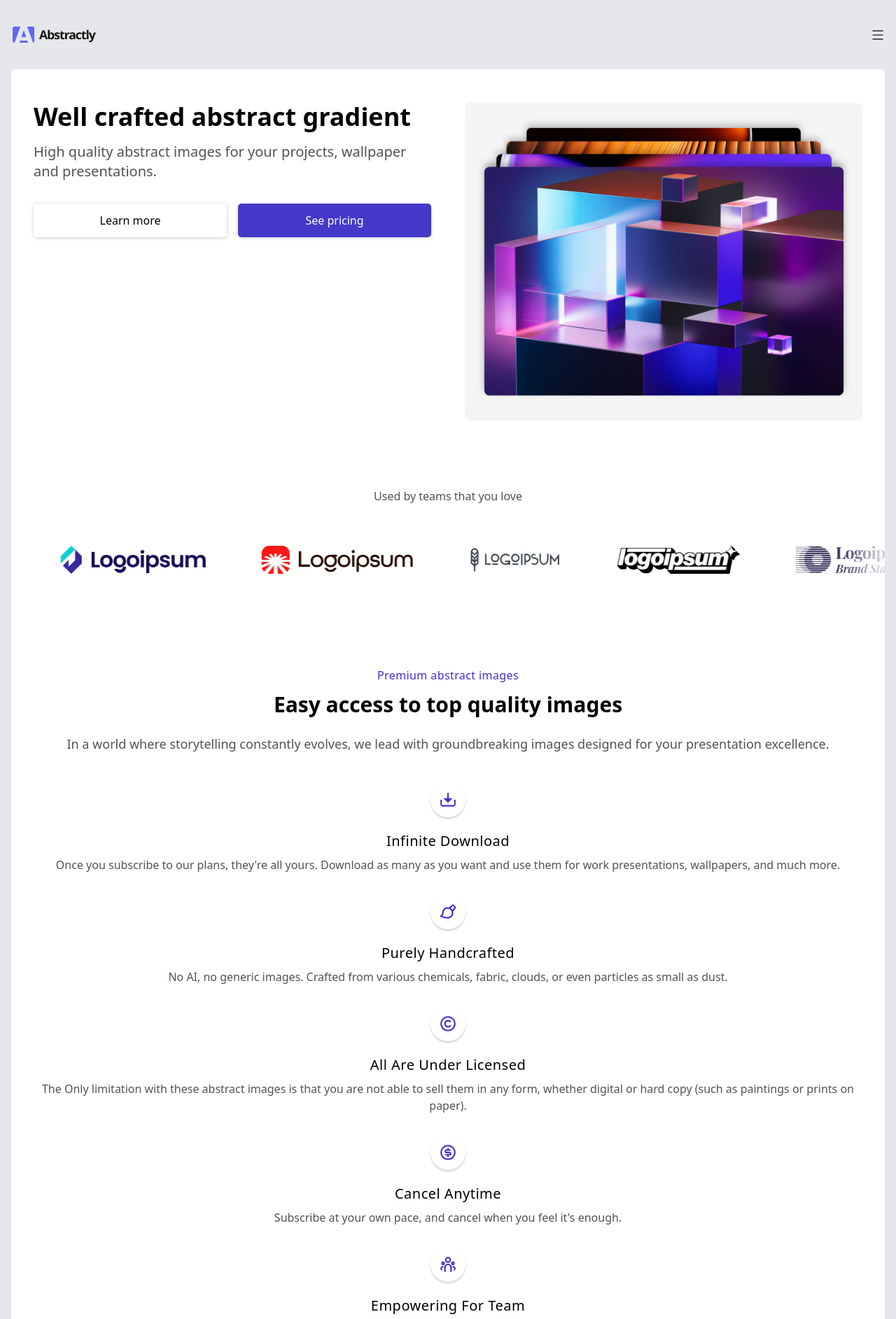
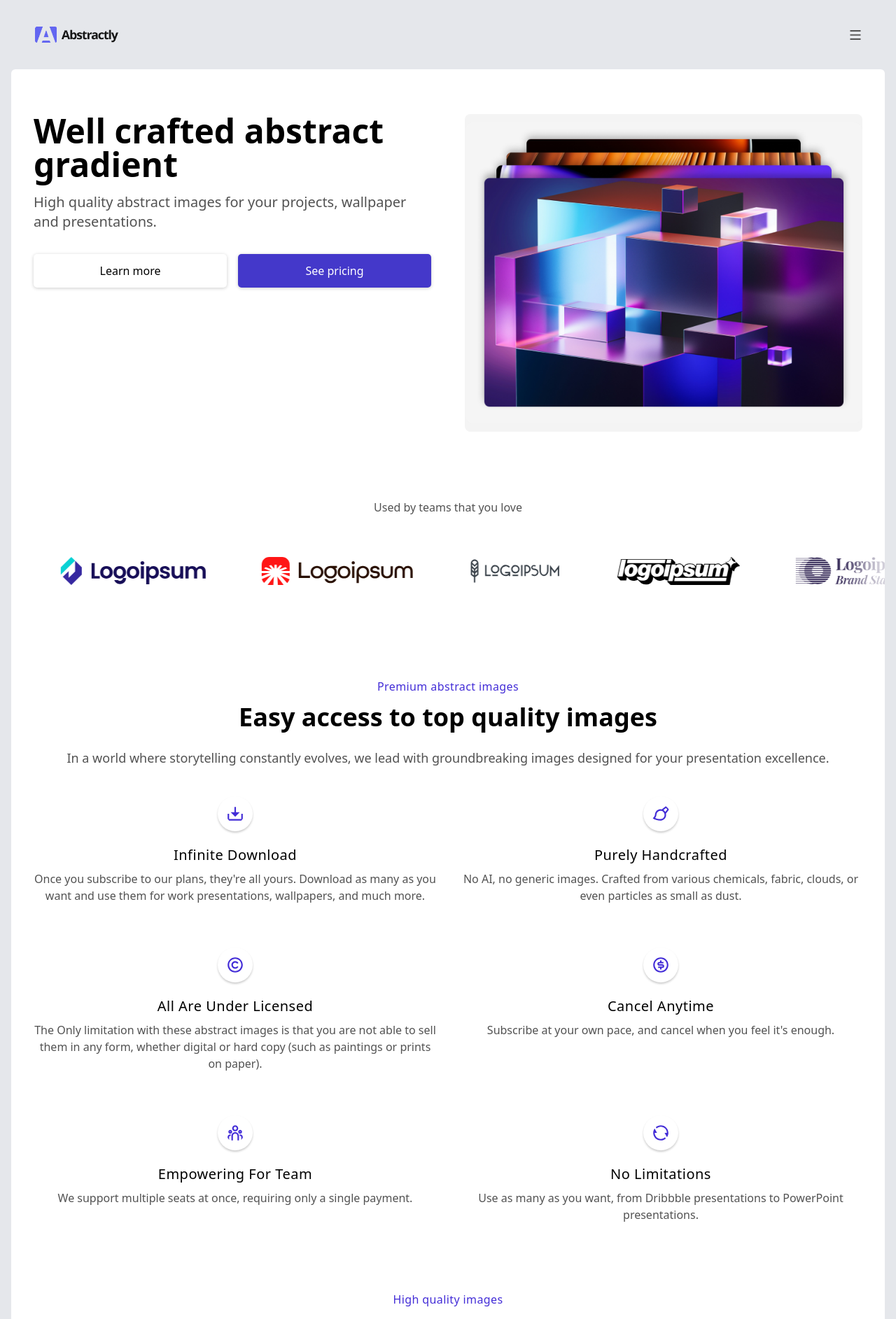
Before and after one commit to Ah-Ibrahim/Marketing-landing-page, a React (Vite) app: page / in a window 1280 px wide. Shown: the top 1885 px of the page at 70% size. Built offline with nearby package versions, Linux system fonts and the light colour scheme; a web font is replaced by a local one.

Commit message:
Added: responsive support for medium devices

```diff
--- a/src/components/ContactSection.tsx
+++ b/src/components/ContactSection.tsx
@@ -33,7 +33,9 @@ function ContactSection({
 
     return (
         <section className="section mb-12">
-            <h2 className="text-4xl font-semibold mb-6">{mainTitle}</h2>
+            <h2 className="text-3xl font-semibold mb-6 md:text-4xl">
+                {mainTitle}
+            </h2>
             <p className="text-primary text-lg mb-9">{mainDescription}</p>
             <div className="space-y-5 mb-12">{items}</div>
             <form
--- a/src/components/FAQSection.tsx
+++ b/src/components/FAQSection.tsx
@@ -9,7 +9,9 @@ function FAQSection({ mainTitle, mainDescription, FAQs }: FAQSectionProps) {
     return (
         <section className="mt-16 mb-19 section">
             <div className="mb-5 text-center">
-                <h2 className="mb-5 text-3xl font-bold">{mainTitle}</h2>
+                <h2 className="mb-5 text-3xl font-bold md:text-4xl">
+                    {mainTitle}
+                </h2>
                 <p className="text-primary text-lg">{mainDescription}</p>
             </div>
             <div className="mb-5">{cards}</div>
--- a/src/components/HeroSection.tsx
+++ b/src/components/HeroSection.tsx
@@ -4,7 +4,7 @@ function HeroSection() {
     return (
         <section className="grid  gap-12 bg-transparent  lg:grid-cols-12 section">
             <div className="lg:col-span-6">
-                <h1 className="mb-4 text-4xl font-semibold">
+                <h1 className="mb-4 text-4xl font-semibold md:text-5xl">
                     Well crafted abstract gradient
                 </h1>
                 <p className="text-primary mb-8 text-xl">
--- a/src/components/MainFeatures.tsx
+++ b/src/components/MainFeatures.tsx
@@ -24,10 +24,12 @@ function MainFeaturesShowcase({
                 <div className="text-brand text-md mb-3 tracking-wide">
                     {opener}
                 </div>
-                <h2 className="mb-6 text-3xl font-bold">{mainTitle}</h2>
+                <h2 className="mb-6 text-3xl font-bold md:text-4xl">
+                    {mainTitle}
+                </h2>
                 <p className="text-primary text-lg">{mainDescription} </p>
             </div>
-            <div className="grid">{items}</div>
+            <div className="grid md:grid-cols-2 md:gap-8">{items}</div>
         </section>
     );
 }
--- a/src/components/NavBar.tsx
+++ b/src/components/NavBar.tsx
@@ -13,7 +13,7 @@ function NavBar() {
     const closeMenu = () => setIsMenuShown(false);
 
     return (
-        <nav className="m-auto flex max-w-(--max-width-content) items-center justify-between bg-transparent py-4">
+        <nav className="m-auto flex section items-center justify-between bg-transparent py-4 ">
             <div className="w-31">
                 <img src={logoSrc} alt="Logo Image" />
             </div>
--- a/src/components/Newsletter.tsx
+++ b/src/components/Newsletter.tsx
@@ -20,7 +20,7 @@ function Newsletter({ mainTitle, imgSrc, imgAlt, features }: NewsletterProps) {
         <section className="flex section flex-col gap-y-4 mb-22.5">
             <div>
                 <div>
-                    <h2 className="mb-8.5 text-3xl font-semibold">
+                    <h2 className="mb-8.5 text-3xl font-semibold md:text-4xl">
                         {mainTitle}
                     </h2>
                 </div>
--- a/src/components/PageDetails.tsx
+++ b/src/components/PageDetails.tsx
@@ -6,7 +6,7 @@ type PageDetailsProps = {
 
 function PageDetails({ children }: PageDetailsProps) {
     return (
-        <main className="bg-bg-primary mt-4 grid justify-items-center rounded-md py-12">
+        <main className="bg-bg-primary mt-4 grid justify-items-center rounded-md py-12 md:py-16">
             {children}
         </main>
     );
--- a/src/components/Pricing.tsx
+++ b/src/components/Pricing.tsx
@@ -27,7 +27,9 @@ function Pricing({ opener, mainDescription, mainTitle, plans }: PricingProps) {
                 <div className="text-brand text-md mb-3 tracking-wide">
                     {opener}
                 </div>
-                <h2 className="mb-6 text-3xl font-bold">{mainTitle}</h2>
+                <h2 className="mb-6 text-3xl font-bold md:text-4xl">
+                    {mainTitle}
+                </h2>
                 <p className="text-primary text-lg">{mainDescription}</p>
             </div>
             <div className="mb-12 grid grid-cols-2 gap-x-4">
--- a/src/components/PricingCard.tsx
+++ b/src/components/PricingCard.tsx
@@ -41,7 +41,7 @@ function PricingCard({
                     Most Popular
                 </div>
             )}
-            <div className="px-3 py-4">
+            <div className="px-3 py-4 md:px-6 md:py-8">
                 <h3 className="mb-2 text-2xl font-semibold">{title}</h3>
                 <p className="text-primary mb-8">{description}</p>
                 <div className={`my-2 ${isFeatured && 'text-brand'}`}>
--- a/src/components/Showcase.tsx
+++ b/src/components/Showcase.tsx
@@ -33,7 +33,9 @@ function Showcase({
                 <div className="text-brand text-md mb-3 tracking-wide">
                     {opener}
                 </div>
-                <h2 className="mb-6 text-3xl font-bold">{mainTitle}</h2>
+                <h2 className="mb-6 text-3xl font-bold md:text-4xl">
+                    {mainTitle}
+                </h2>
                 <p className="text-primary text-lg">{mainDescription}</p>
             </div>
             <div
--- a/src/components/SideMenu.tsx
+++ b/src/components/SideMenu.tsx
@@ -10,7 +10,7 @@ function SideMenu({ onClose }: SideMenuProps) {
     return (
         <div className="fixed inset-0 z-[1] bg-black/25" onClick={onClose}>
             <motion.div
-                className="bg-bg-primary absolute top-0 right-0 bottom-0 flex w-3/4 flex-col p-6 pr-[calc(5%+calc(var(--spacing)*6))]"
+                className="bg-bg-primary absolute top-0 right-0 bottom-0 flex w-3/4 md:w-1/2 flex-col p-6 pr-[calc(5%+calc(var(--spacing)*6))]"
                 onClick={(e) => e.stopPropagation()}
                 initial={{
                     right: '-100%',
```
